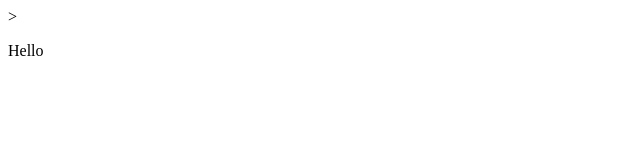
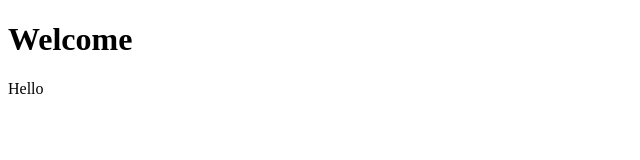
Before and after one commit to eddiewkl/My-Git-Project, a plain HTML site: page index.html in a window 1280 px wide. Shown: the whole page, without its empty margins (0-640 px from the left). Drawn offline with Linux system fonts and the light colour scheme.

Commit message:
second ver
heading added

```diff
--- a/index.html
+++ b/index.html
@@ -4,7 +4,8 @@
 
     </head>
 
-    ><body>
+    <body>
+        <h1> Welcome </h1>
         <p>Hello</p>
     </body>
 </html>
```
